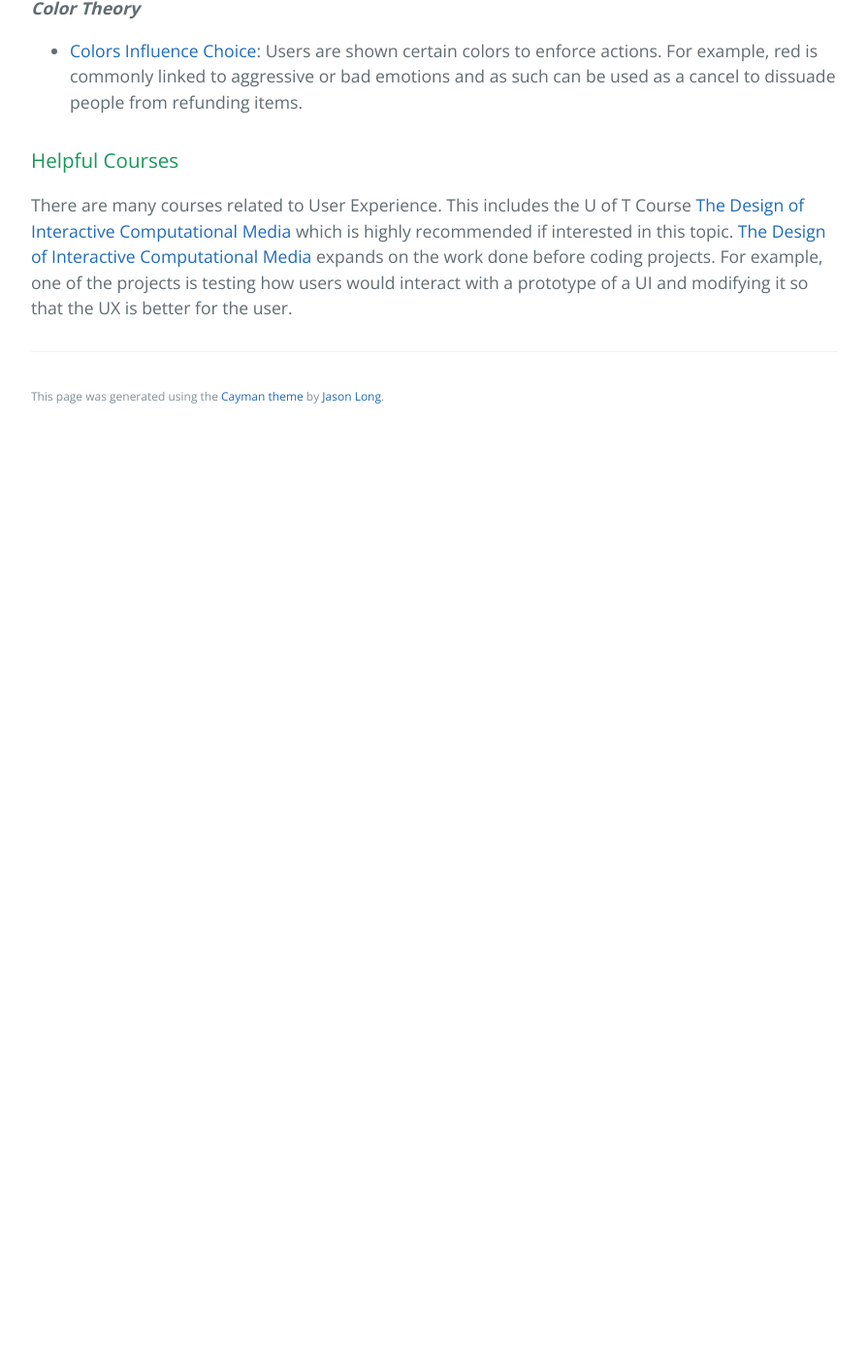
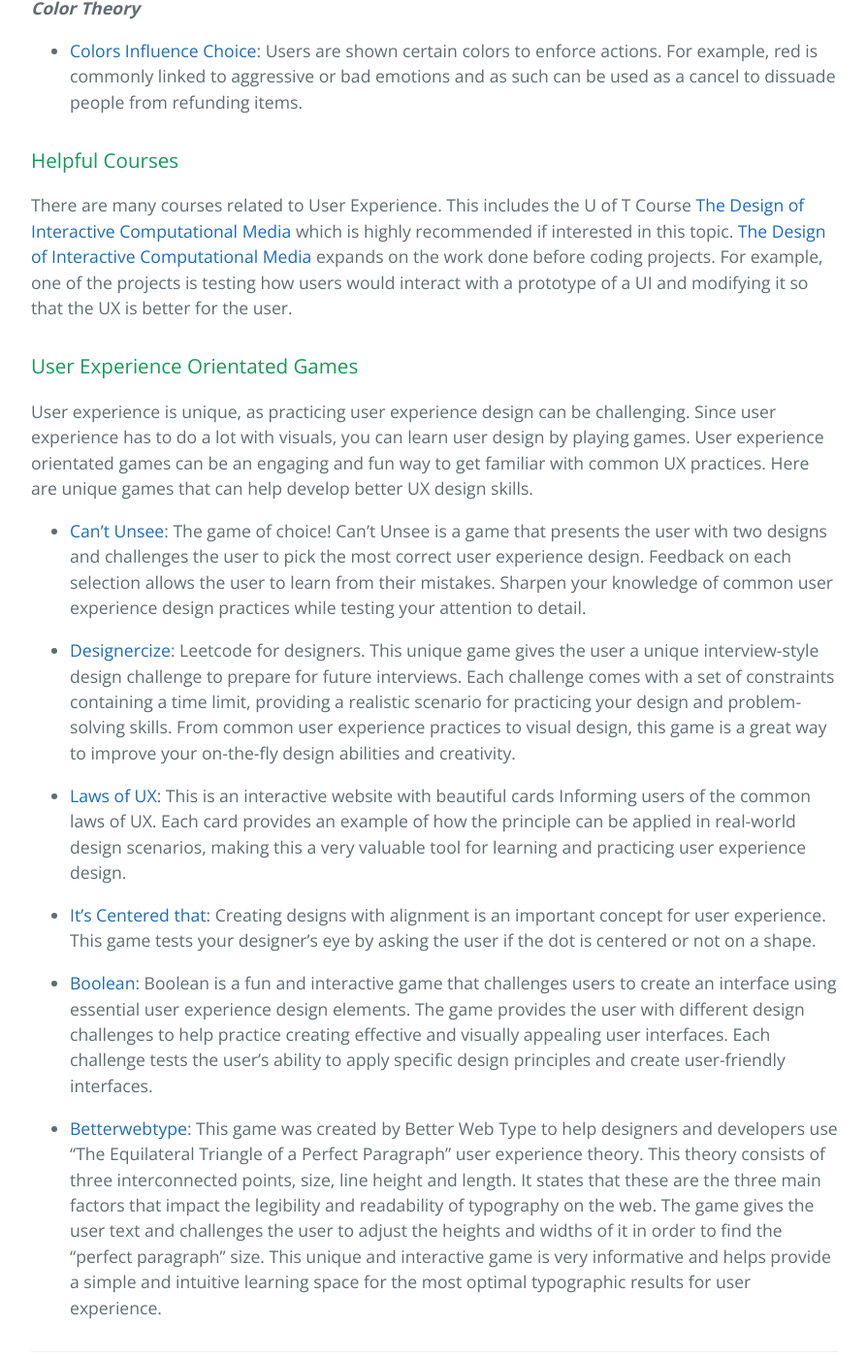
Before and after one commit to learning-software-engineering/learning-software-engineering.github.io, a Jekyll site: the page built from Topics/User_Experience.md, in a window 1280 px wide and 1400 px high, scrolled down 992 px. Shown: the whole window at 97% size, without its empty margins (192-1086 px from the left). Built offline with Jekyll 4.4.1, drawn with Linux system fonts in a browser that asks for light colours; our own code applies the rules of GitHub Pages for plain Markdown files; before the commit the page ends 1443 px from its top, so only the background shows below that.

Commit message:
Adding User Experience Oriented Games section to User_Experience.md
This section is a short description on why playing UX oriented games can help develop and practice UX skills. Then it's followed by 6 listed games/interactive websites with their names and short summary/descriptions for each game. The paragraphs also have an explanation on why this can help the user.

```diff
--- a/Topics/User_Experience.md
+++ b/Topics/User_Experience.md
@@ -25,3 +25,20 @@
 ### Helpful Courses
 
 There are many courses related to User Experience. This includes the U of T Course [The Design of Interactive Computational Media](https://artsci.calendar.utoronto.ca/course/csc318h1) which is highly recommended if interested in this topic. [The Design of Interactive Computational Media](https://artsci.calendar.utoronto.ca/course/csc318h1) expands on the work done before coding projects. For example, one of the projects is testing how users would interact with a prototype of a UI and modifying it so that the UX is better for the user.
+
+### User Experience Orientated Games
+
+User experience is unique, as practicing user experience design can be challenging. Since user experience has to do a lot with visuals, you can learn user design by playing games. User experience orientated games can be an engaging and fun way to get familiar with common UX practices. Here are unique games that can help develop better UX design skills.
+
+- [Can't Unsee](https://cantunsee.space/): The game of choice! Can't Unsee is a game that presents the user with two designs and challenges the user to pick the most correct user experience design. Feedback on each selection allows the user to learn from their mistakes. Sharpen your knowledge of common user experience design practices while testing your attention to detail.
+
+
+- [Designercize](https://designercize.com/): Leetcode for designers. This unique game gives the user a unique interview-style design challenge to prepare for future interviews. Each challenge comes with a set of constraints containing a time limit, providing a realistic scenario for practicing your design and problem-solving skills. From common user experience practices to visual design, this game is a great way to improve your on-the-fly design abilities and creativity.
+
+- [Laws of UX](https://lawsofux.com/): This is an interactive website with beautiful cards Informing users of the common laws of UX. Each card provides an example of how the principle can be applied in real-world design scenarios, making this a very valuable tool for learning and practicing user experience design.
+
+- [It’s Centered that](https://www.supremo.co.uk/designers-eye/): Creating designs with alignment is an important concept for user experience. This game tests your designer’s eye by asking the user if the dot is centered or not on a shape.
+
+- [Boolean](https://boolean.method.ac/): Boolean is a fun and interactive game that challenges users to create an interface using essential user experience design elements. The game provides the user with different design challenges to help practice creating effective and visually appealing user interfaces. Each challenge tests the user's ability to apply specific design principles and create user-friendly interfaces.
+
+- [Betterwebtype](https://betterwebtype.com/triangle/): This game was created by Better Web Type to help designers and developers use "The Equilateral Triangle of a Perfect Paragraph" user experience theory. This theory consists of three interconnected points, size, line height and length. It states that these are the three main factors that impact the legibility and readability of typography on the web. The game gives the user text and challenges the user to adjust the heights and widths of it in order to find the "perfect paragraph" size. This unique and interactive game is very informative and helps provide a simple and intuitive learning space for the most optimal typographic results for user experience.
```
